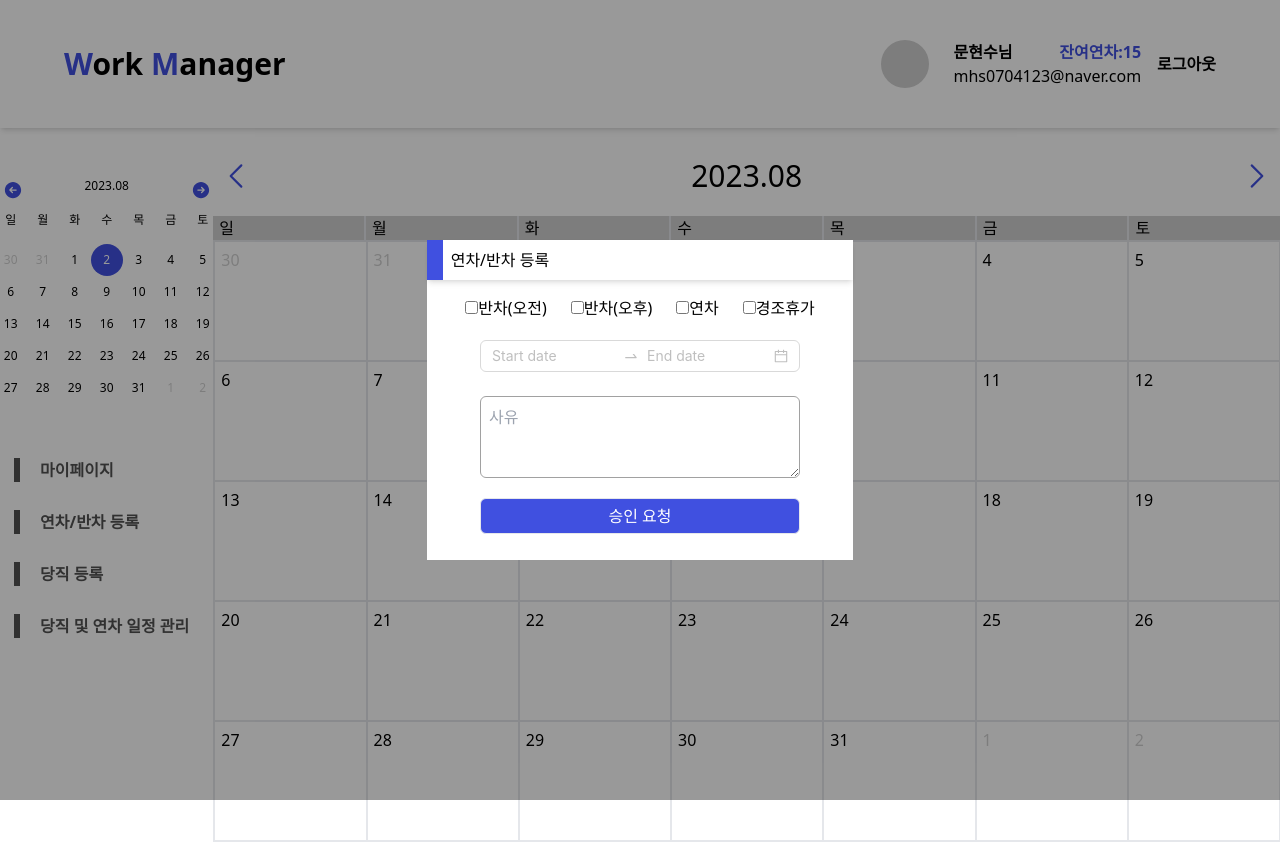
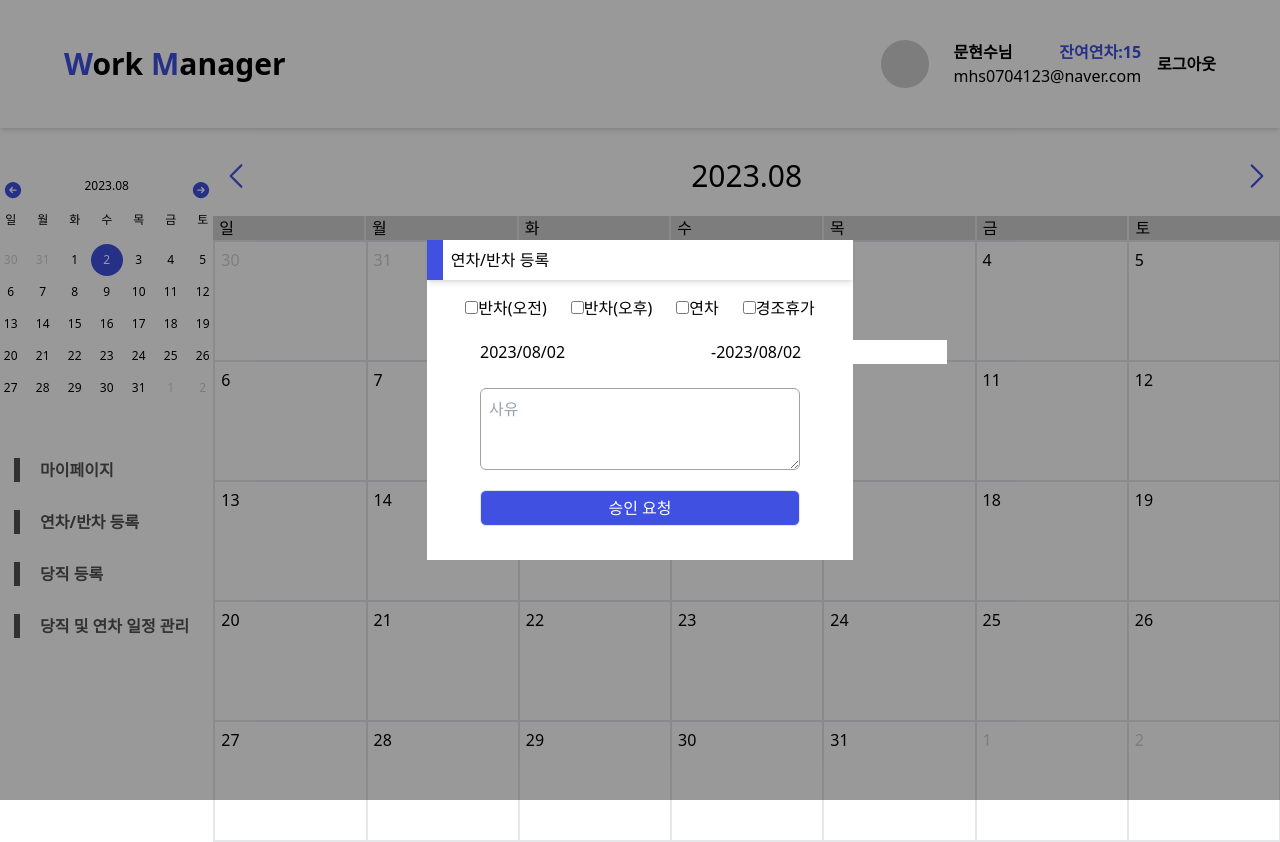
Before and after one commit to FC-MINI-4/attendance-front, a Next.js app: page /main in a window 1280 px wide. Both pictures are taken after a click on the element "연차/반차 등록". Built offline with nearby package versions, Linux system fonts and the light colour scheme.

Commit message:
feat:승인모달기능추가

```diff
--- a/package.json
+++ b/package.json
@@ -31,5 +31,8 @@
     "recoil": "^0.7.7",
     "tailwindcss": "3.3.3",
     "typescript": "5.1.6"
+  },
+  "devDependencies": {
+    "@types/react-datepicker": "^4.15.0"
   }
 }
--- a/src/components/common/ApproveModal.tsx
+++ b/src/components/common/ApproveModal.tsx
@@ -1,15 +1,40 @@
 import { IModalProps } from "@/types/IModal"
-import { DatePicker, Space } from "antd"
-import { useEffect, useRef } from 'react'
+import { useState, useEffect, useRef, useMemo } from 'react'
 import { modalState } from "@/recoil/common/atoms"
 import { useRecoilState } from 'recoil'
-
-
+import DatePicker from "react-datepicker"
+import { format } from 'date-fns'
+import 'react-datepicker/dist/react-datepicker.css';
 
 export default function ApproveModal(modalProps : IModalProps){
   const [ isModalShow, setIsModalShow ] = useRecoilState(modalState)
+  const [ startDate, setStartDate ] = useState<Date>(new Date())
+  const [ endDate, setEndDate ] = useState<Date>(new Date())
 
+  // const ExampleCustomInput = forwardRef(({ value, onClick }, ref : ICustomInput) => (
+  //   <button className="example-custom-input" onClick={onClick} ref={ref}>
+  //     {value}
+  //   </button>
+  // ));
+
+  //잔여 연차보다 데이트피커로 선택한 날이 더 많을 경우
+  useEffect(()=>{
+    const elapsedMSec = endDate.getTime() - startDate.getTime()
+    const elapsedDays = Math.abs(elapsedMSec/(1000*60*60*24)) + 1
+    if(elapsedDays > 15){
+      alert('선택일이 잔여 연차를 초과했습니다.')
+      //시작일 기준 ~ +15일
+      const a = new Date(endDate.setDate(startDate.getDate() + 14))
+      setEndDate(a)
+    }
+    if(startDate === endDate){
+
+    }
+  },[startDate, endDate])
+
+  // 모달 외부 클릭시 모달창 닫히게 하는 로직
   const modalRef = useRef<HTMLInputElement | null>(null)
+
   useEffect(() => {
     function handleOutside(e: Event) {
       // current.contains(e.target) : 컴포넌트 특정 영역 외 클릭 감지를 위해 사용
@@ -23,12 +48,14 @@ export default function ApproveModal(modalProps : IModalProps){
     }
   }, [modalRef])
 
+  //체크박스
   const MakeCheckBox = () =>{
     const box = []
     const checkBoxContents = ['반차(오전)', '반차(오후)' , '연차' , '경조휴가']
+    const checkboxes = document.getElementsByTagName('input')
 
+    //체크 박스 하나만 클릭 가능하게
     const checkItem = (checkThis : HTMLInputElement) => {
-      const checkboxes = document.getElementsByTagName('input')
       for(let i=0; i<checkboxes.length; i++){
         if(checkboxes[i] !== checkThis){
           checkboxes[i].checked = false
@@ -55,20 +82,13 @@ export default function ApproveModal(modalProps : IModalProps){
     )
   }
 
-  const { RangePicker } = DatePicker;
-
-  const MyDatePicker: React.FC = () => (
-    <Space direction="vertical" size={12} style={{width: '100%', margin:'auto', border:'1px solid A1A1A1'}}>
-      <RangePicker style={{width:'100%'}}/>
-    </Space>
-  );
-
   return(
     <>
       <div className="w-screen h-screen bg-black/40 fixed top-0 left-0 z-10">
+        <div ref={modalRef}>
           <form
             className="w-1/3 h-80 bg-white absolute top-0 left-0 bottom-0 right-0 m-auto">
-          <div ref={modalRef}>
+
               <div className="before:content-[''] before:block before:w-4 before:h-10 before:bg-primary before:absolute before:top-0 before:left-0
               relative py-2 pl-6 shadow-md">
                 {modalProps.title}
@@ -80,14 +100,30 @@ export default function ApproveModal(modalProps : IModalProps){
                     : null}
                 </div>
                 <div className="flex justify-between items-center w-[75%] mx-auto py-3">
-                <MyDatePicker/>
+                  <DatePicker
+                    dateFormat={'yyyy/MM/dd'}
+                    selected={startDate}
+                    onChange={(date : Date)=>setStartDate(date)}
+                    selectsStart
+                    startDate={startDate}
+                    endDate={endDate}
+                    />
+                    <span>-</span>
+                  <DatePicker
+                    dateFormat={'yyyy/MM/dd'}
+                    selected={endDate}
+                    onChange={(date : Date)=>setEndDate(date)}
+                    selectsStart
+                    startDate={startDate}
+                    endDate={endDate}
+                    minDate={startDate}
+                    />
                 </div>
                 <div className="flex justify-center items-center py-3">
                   {modalProps.IsTextBoxShow
                     ? <textarea placeholder="사유" cols={60} rows={3} className="w-[75%] border rounded-md border-modalBorder pt-2 pl-2 outline-none"></textarea>
                     : null
                   }
-
                 </div>
                 <div className="flex justify-center items-center pt-2">
                   <input
@@ -95,10 +131,9 @@ export default function ApproveModal(modalProps : IModalProps){
                     className="border cursor-pointer w-[75%] h-9 bg-primary text-white rounded-md"/>
                 </div>
               </div>
-          </div>
           </form>
         </div>
+      </div>
     </>
-
   )
 }
--- a/src/components/main/MainHeader.tsx
+++ b/src/components/main/MainHeader.tsx
@@ -1,4 +1,5 @@
 export default function MainHeader(){
+  //그냥 일단 데이터 없어서 하드코딩
   return(
     <div className="h-32 flex justify-between px-16">
       <div className="top-0 bottom-0 my-auto text-3xl font-bold">
--- a/src/components/main/MainMiniCalendar.tsx
+++ b/src/components/main/MainMiniCalendar.tsx
@@ -12,10 +12,6 @@ addDays
 import { ArrowLeftCircleIcon, ArrowRightCircleIcon } from '@heroicons/react/24/solid'
 
 export default function MiniCalendar(){
-  // new Date 한국시간으로 변경
-  // const offset = 1000 * 60 * 60 * 9
-  // const koreaNow = new Date((new Date()).getTime() + offset)
-
 
   //현재 달 state에 저장!
   const [currentDate, setCurrentDate] = useState(new Date())
```
Also changed, not shown: src/components/main/README.md (added), 1 other file (tests, documents, lock files or other folders). Lines whose indentation alone changed are shown as unchanged.
